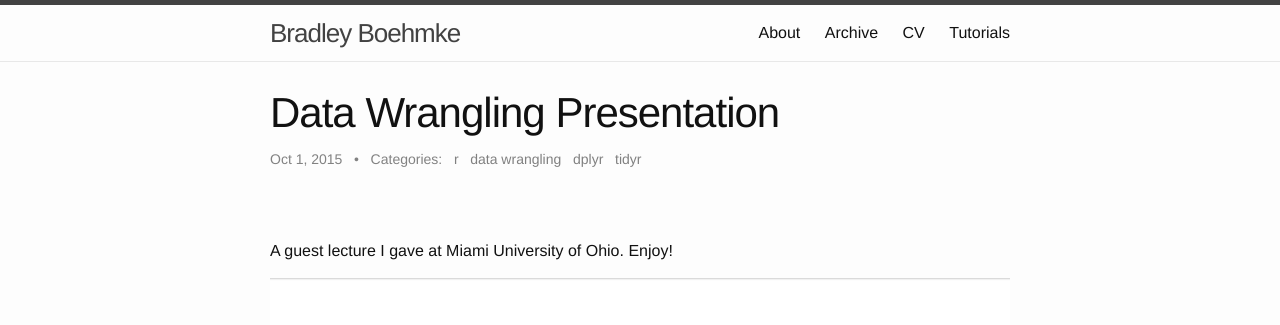
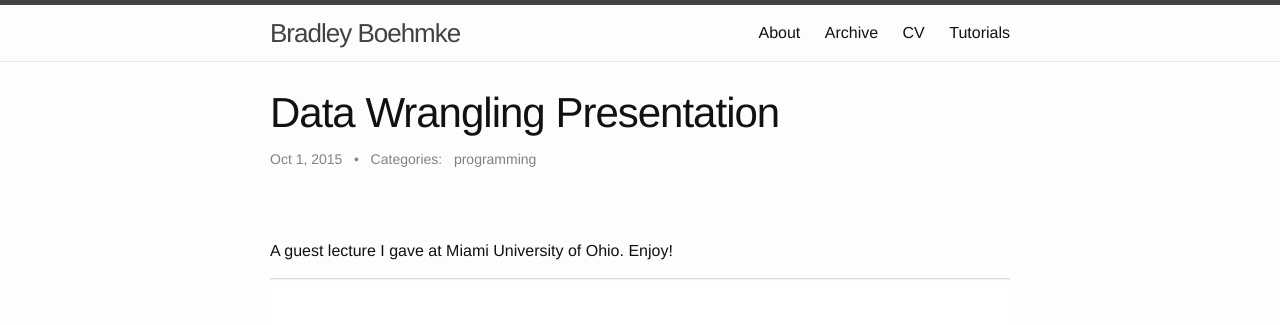
Before and after one commit to bradleyboehmke/bradleyboehmke, a Jekyll site: the page built from _posts/2015-12-28-data-wrangling-presentation.md, in a window 1280 px wide. Shown: the top 325 px of the page. Built offline with Jekyll 4.4.1, drawn with Linux system fonts in a browser that asks for light colours.

Commit message:
Update 2015-12-28-data-wrangling-presentation.md

```diff
--- a/_posts/2015-12-28-data-wrangling-presentation.md
+++ b/_posts/2015-12-28-data-wrangling-presentation.md
@@ -4,7 +4,7 @@ title:  Data Wrangling Presentation
 date: 2015-10-01
 published: true
 tags: [r, data-wrangling, dplyr, tidyr]
-categories: [r, data-wrangling, dplyr, tidyr]
+categories: [programming]
 ---
 
 A guest lecture I gave at Miami University of Ohio. Enjoy!
```
